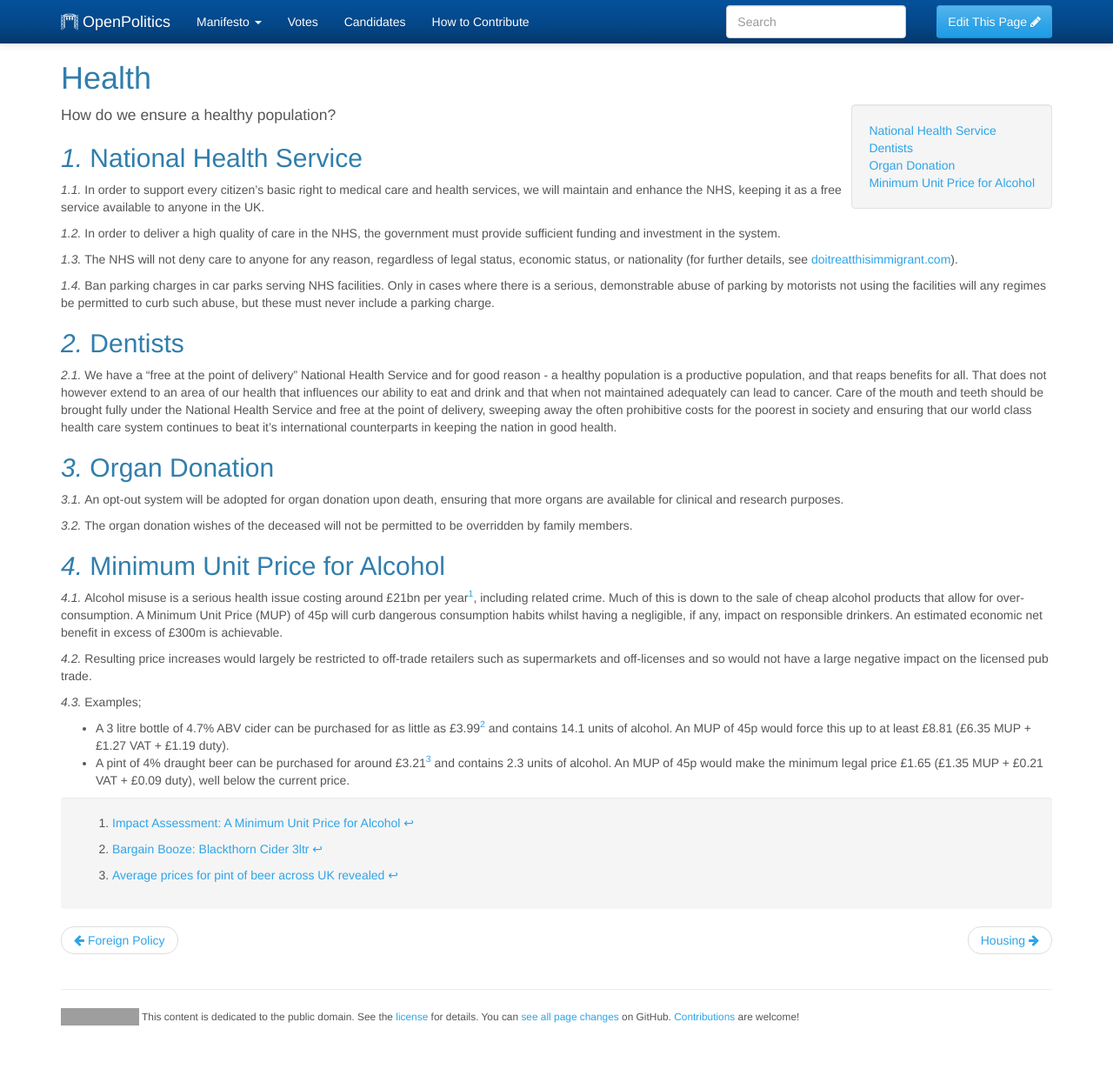
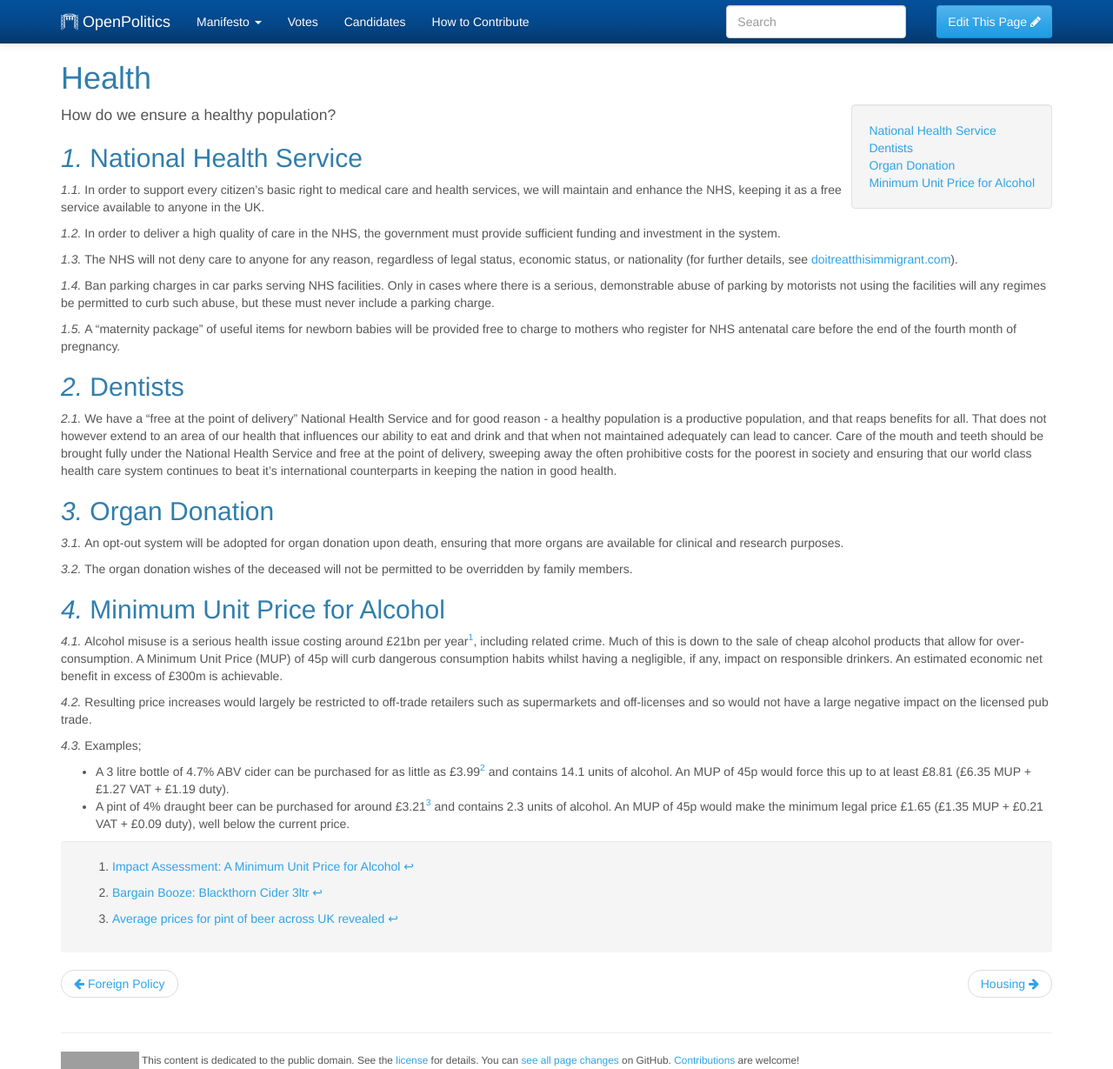
Before and after one commit to openpolitics/manifesto, a Jekyll site: the page built from manifesto/health.md, in a window 1280 px wide and 1229 px high. Shown: the whole window at 87% size. Built offline with Jekyll 4.4.1, drawn with Linux system fonts in a browser that asks for light colours; grey boxes are pictures that could not be loaded.

Commit message:
Provide "maternity box" for newborn babies
Modelled after the Finnish system.
* http://www.kela.fi/web/en/maternitypackage
* http://www.buzzfeed.com/erinlarosa/heres-the-amazing-maternity-gift-box-all-new-parents-in-finl
* http://www.bbc.com/news/magazine-22751415

A key component of this — that isn't always recognised in articles about it — is that it's conditional on registering for pre-natal care. This is widely credited as a key reason for Finland having one of the lowest rates of infant mortality in the world (and almost half that of the UK at present).

```diff
--- a/manifesto/health.md
+++ b/manifesto/health.md
@@ -17,6 +17,8 @@ In order to deliver a high quality of care in the NHS, the government must provi
 The NHS will not deny care to anyone for any reason, regardless of legal status, economic status, or nationality (for further details, see [doitreatthisimmigrant.com](http://doitreatthisimmigrant.com/)).
 
 Ban parking charges in car parks serving NHS facilities. Only in cases where there is a serious, demonstrable abuse of parking by motorists not using the facilities will any regimes be permitted to curb such abuse, but these must never include a parking charge.
+
+A "maternity package" of useful items for newborn babies will be provided free to charge to mothers who register for NHS antenatal care before the end of the fourth month of pregnancy.
 
 ## Dentists
 
```
